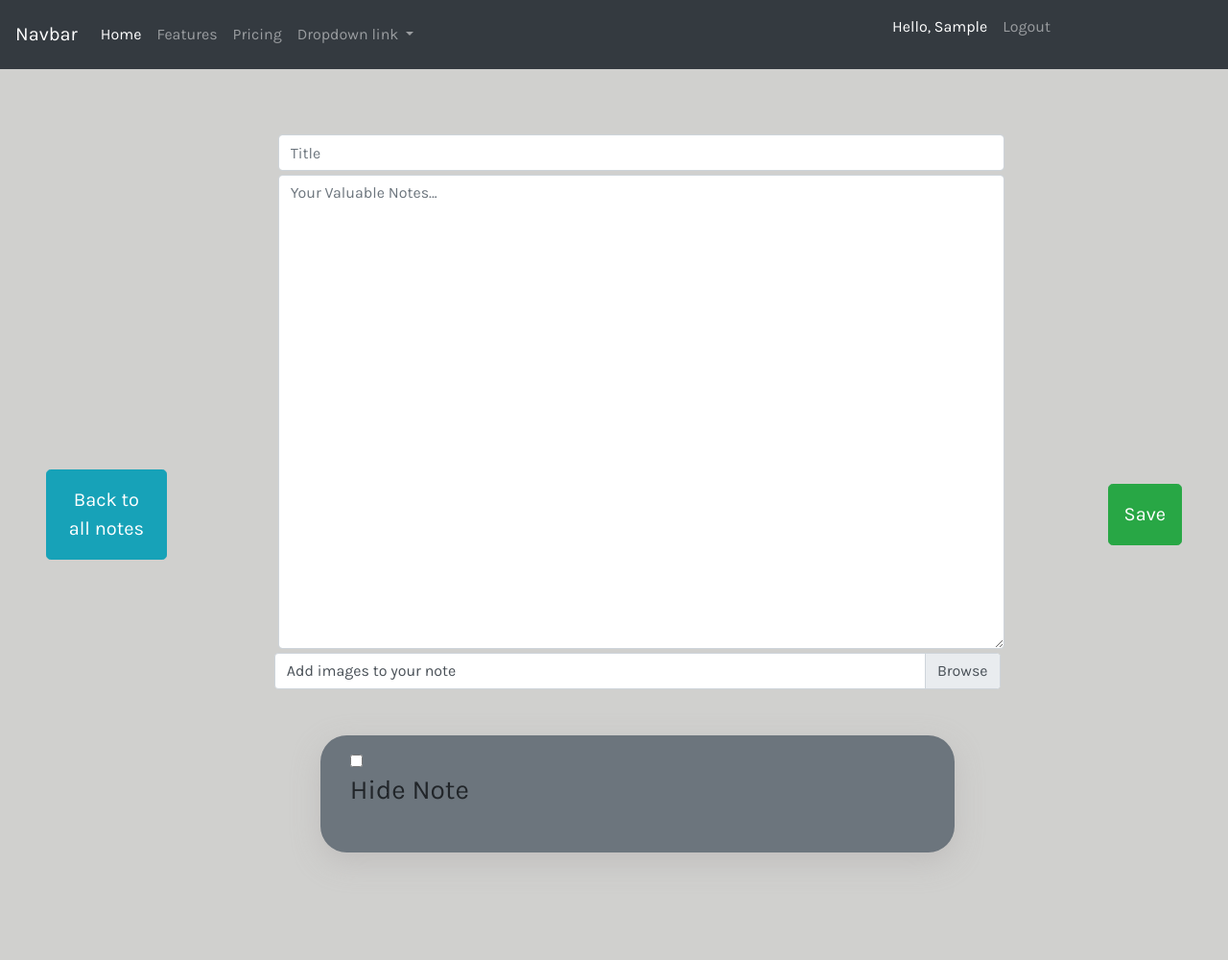
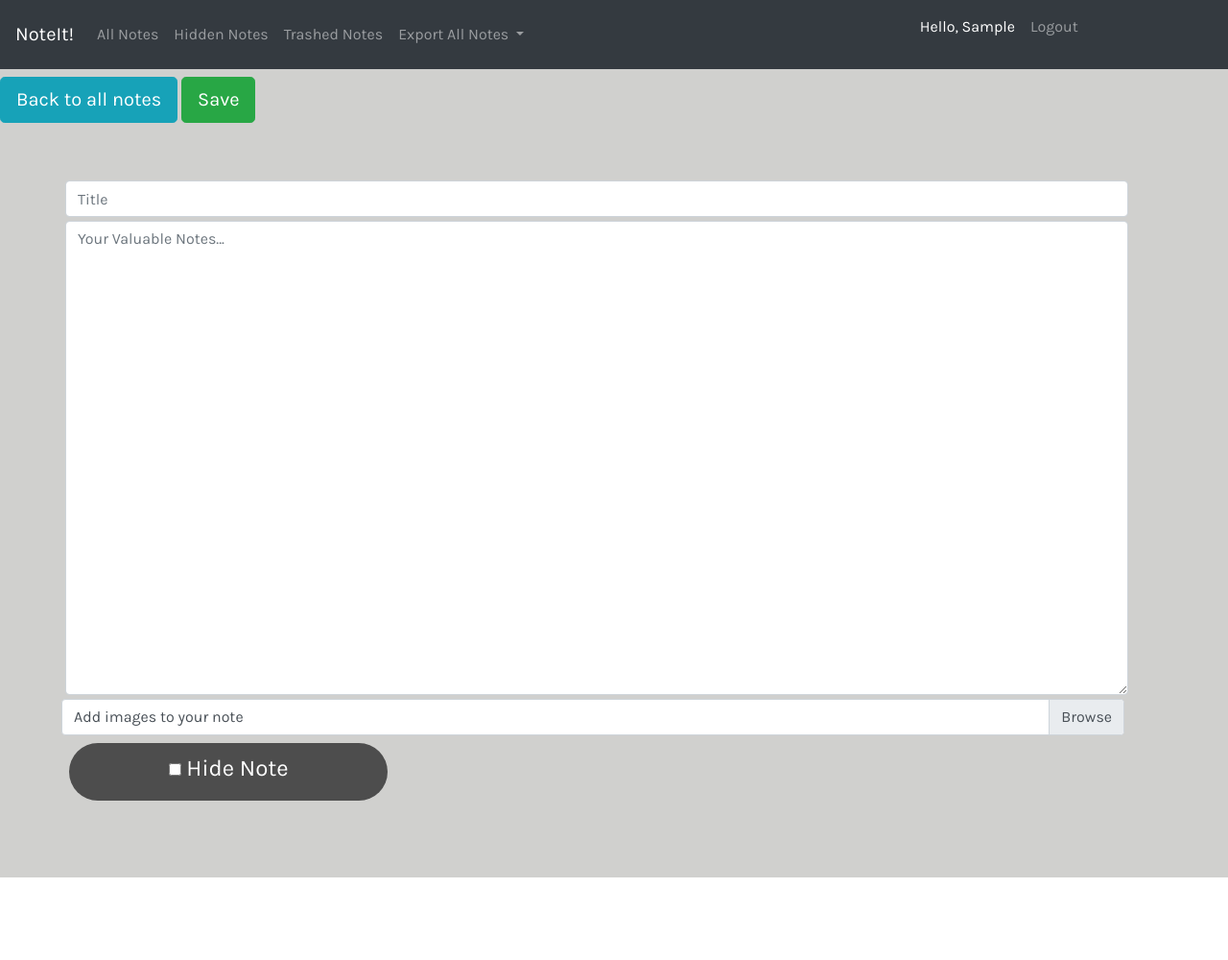
Before and after one commit to gokulvibe/NoteIt-NoteMaker-Django, a Django app: page /addnote in a window 1280 px wide. Shown: the whole page at 96% size. After the commit the page ends 914 px from the top, so only its background shows below. Run offline with Django 3.2, Linux system fonts and the light colour scheme; the visitor is signed in with stand-in values (Sample User, id 1); style sheets or scripts are compiled from the project's sources; some libraries are stand-ins or nearby versions.

Commit message:
Some changes in the UI

```diff
--- a/mainnotes/templates/mainnotes/addnote.html
+++ b/mainnotes/templates/mainnotes/addnote.html
@@ -13,36 +13,36 @@
   <link rel="stylesheet" href="{% static 'css/register.css' %}">
   <link rel="stylesheet" href="{% static 'css/login.css' %}">
   <link href="https://fonts.googleapis.com/icon?family=Material+Icons" rel="stylesheet">
+  <link rel="stylesheet" href="{% static 'css/customized.css' %}">
 
 
 </head>
 <body>
 
   <!-- Navbar -->
-  <nav class="navbar navbar-expand-lg navbar-dark bg-dark">
-    <a class="navbar-brand" href="#">Navbar</a>
+  <nav class="customnavbar navbar navbar-expand-lg navbar-dark bg-dark">
+    <a class="navbar-brand" href="#">NoteIt!</a>
     <button class="navbar-toggler" type="button" data-toggle="collapse" data-target="#navbarNavDropdown" aria-controls="navbarNavDropdown" aria-expanded="false" aria-label="Toggle navigation">
       <span class="navbar-toggler-icon"></span>
     </button>
     <div class="collapse navbar-collapse" id="navbarNavDropdown">
       <ul class="navbar-nav">
-        <li class="nav-item active">
-          <a class="nav-link" href="#">Home <span class="sr-only">(current)</span></a>
+        <li class="nav-item">
+          <a class="nav-link" href="/">All Notes<span class="sr-only">(current)</span></a>
         </li>
         <li class="nav-item">
-          <a class="nav-link" href="#">Features</a>
+          <a class="nav-link" href="#">Hidden Notes</a>
         </li>
         <li class="nav-item">
-          <a class="nav-link" href="#">Pricing</a>
+          <a class="nav-link" href="#">Trashed Notes</a>
         </li>
         <li class="nav-item dropdown">
           <a class="nav-link dropdown-toggle" href="#" id="navbarDropdownMenuLink" data-toggle="dropdown" aria-haspopup="true" aria-expanded="false">
-            Dropdown link
+            Export All Notes
           </a>
           <div class="dropdown-menu" aria-labelledby="navbarDropdownMenuLink">
-            <a class="dropdown-item" href="#">Action</a>
-            <a class="dropdown-item" href="#">Another action</a>
-            <a class="dropdown-item" href="#">Something else here</a>
+            <a class="dropdown-item" href="#">Export to Google Sheets</a>
+            <a class="dropdown-item" href="#">Export as CSV</a>
           </div>
         </li>
       </ul>
@@ -74,11 +74,14 @@
   <!------------------------------>
 
   <!-- Notes -->
+  <a href="/" class="custombutton btn btn-info btn-lg">
+    <span class="glyphicon glyphicon-plus"></span> Back to all notes
+  </a>
+
+  <button type="submit" form="addnote" class="custombutton btn btn-success btn-lg">Save</button>
   <main class="d-flex align-items-center min-vh-60 py-3 py-md-0">
 
-    <a href="/" class="btn btn-info btn-lg m-5 p-3">
-      <span class="glyphicon glyphicon-plus"></span> Back to all notes
-    </a>
+
 
       <div class="container m-5 p-3">
         <form action="\addnote" method="POST" id="addnote" enctype="multipart/form-data">
@@ -91,24 +94,16 @@
             <label class="custom-file-label" for="customFile">Add images to your note</label>
           </div>
             <div class="gallery"></div>
-          <div class="card login-card bg-secondary m-5 p-3">
-            <div class="container">
-              <div class="form-group">
-                <label><input type="checkbox" value="hide" id="hide_note" name="hide_note"><h3>Hide Note</h3></label>
-               </div>
-              </div>
+
+
+          <div class="customhidebutton">
+                <label><input type="checkbox" value="hide" id="hide_note" name="hide_note">   Hide Note</label>
             </div>
+
+
           </div>
         </form>
       </div>
-
-      <button type="submit" form="addnote" class="btn btn-success btn-lg m-5 p-3">Save</button>
-
-
-
-
-
-
 
       <!-- <div class="card login-card m-5 p-3">
         <div class="container">
@@ -119,6 +114,7 @@
         </div>
       </div> -->
   </main>
+
   <script src="https://code.jquery.com/jquery-3.4.1.min.js"></script>
   <script src="https://cdn.jsdelivr.net/npm/popper.js@1.16.0/dist/umd/popper.min.js"></script>
   <script src="https://stackpath.bootstrapcdn.com/bootstrap/4.4.1/js/bootstrap.min.js"></script>
--- a/noteIt/settings.py
+++ b/noteIt/settings.py
@@ -165,7 +165,7 @@ STATICFILES_DIRS=[
 EMAIL_USE_TLS = True
 EMAIL_HOST = 'smtp.gmail.com'
 EMAIL_HOST_USER = 'gokulraamofficial@gmail.com'               #Email Here
-EMAIL_HOST_PASSWORD = ''           #Password Here
+EMAIL_HOST_PASSWORD = 'Whut!? U want password?'           #Password Here
 EMAIL_PORT = 587
 
 
--- /dev/null
+++ b/static/css/customized.css
@@ -0,0 +1,34 @@
+.custom{
+    display: flex;
+    align-items: center;
+    justify-content: center;
+    width: 100vw;
+    flex-wrap: wrap;
+}
+
+.custombutton{
+    position: sticky;
+    top: 5rem;
+    left: 0;
+    z-index: 100;
+}
+
+.customnavbar{
+    position: sticky;
+    top: 0;
+    left: 0;
+    z-index: 100;
+}
+
+.customhidebutton{
+    display: block;
+    margin: .5rem;
+    padding: .5rem;
+    background-color:rgb(77, 77, 77);
+    color: white;
+    font-size: 1.5rem;
+    border-radius: 100px;
+    box-shadow: 1rem 0 2rem rgba(#fff, .3);
+    width: 30%;
+    text-align: center;
+}
```
Also changed, not shown: mainnotes/templates/mainnotes/editnote.html (+11 -10 lines), mainnotes/templates/mainnotes/mainnotes.html (+16 -13 lines).
